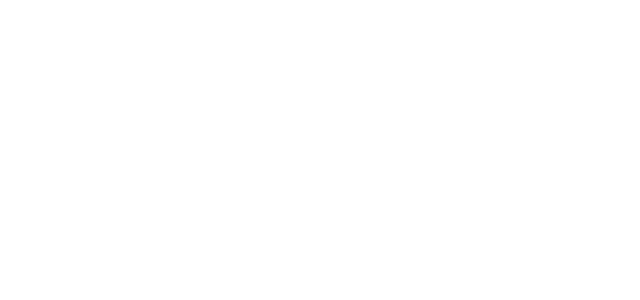
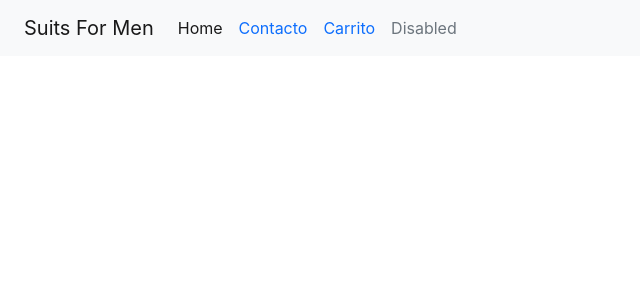
Before and after one commit to HectorMamani18/mytiendamamani, a React (Create React App) app: page / in a window 1280 px wide. Shown: the top 300 px of the page, without its empty margins (0-640 px from the left). Built offline with nearby package versions, Linux system fonts and the light colour scheme.

Commit message:
Navbar funcional

```diff
--- a/package.json
+++ b/package.json
@@ -10,7 +10,8 @@
     "react": "^18.2.0",
     "react-bootstrap": "^2.4.0",
     "react-dom": "^18.2.0",
-    "react-scripts": "^2.1.3",
+    "react-router-dom": "^6.3.0",
+    "react-scripts": "^5.0.1",
     "web-vitals": "^2.1.4"
   },
   "scripts": {
--- a/public/index.html
+++ b/public/index.html
@@ -24,7 +24,15 @@
       work correctly both with client-side routing and a non-root public URL.
       Learn how to configure a non-root public URL by running `npm run build`.
     -->
+    <link
+  rel="stylesheet"
+  href="https://cdn.jsdelivr.net/npm/bootstrap@5.2.0-beta1/dist/css/bootstrap.min.css"
+  integrity="sha384-0evHe/X+R7YkIZDRvuzKMRqM+OrBnVFBL6DOitfPri4tjfHxaWutUpFmBp4vmVor"
+  crossorigin="anonymous"
+/>
     <title>React App</title>
+
+    <link href="https://cdn.jsdelivr.net/npm/bootstrap@5.1.3/dist/css/bootstrap.min.css" rel="stylesheet" integrity="sha384-1BmE4kWBq78iYhFldvKuhfTAU6auU8tT94WrHftjDbrCEXSU1oBoqyl2QvZ6jIW3" crossorigin="anonymous">
   </head>
   <body>
     <noscript>You need to enable JavaScript to run this app.</noscript>
@@ -39,5 +47,6 @@
       To begin the development, run `npm start` or `yarn start`.
       To create a production bundle, use `npm run build` or `yarn build`.
     -->
+    <script src="https://cdn.jsdelivr.net/npm/bootstrap@5.1.3/dist/js/bootstrap.bundle.min.js" integrity="sha384-ka7Sk0Gln4gmtz2MlQnikT1wXgYsOg+OMhuP+IlRH9sENBO0LRn5q+8nbTov4+1p" crossorigin="anonymous"></script>
   </body>
 </html>
--- a/src/App.js
+++ b/src/App.js
@@ -1,10 +1,14 @@
-import logo from './logo.svg';
 import './App.css';
-import './components/Navbar';
+import  {BrowserRouter as Router, Switch, Route}  from 'react-router-dom'
+import Navbar from './components/nav/Navbar'
 
 function App() {
   return (
     <div className="App">
+     <Router>
+      <Navbar/>
+     </Router>
+
 
     </div>
   );
--- a/src/components/Navbar.js
+++ /dev/null
@@ -1,34 +0,0 @@
-import Container from 'react-bootstrap/Container';
-import Nav from 'react-bootstrap/Nav';
-import Navbar from 'react-bootstrap/Navbar';
-import NavDropdown from 'react-bootstrap/NavDropdown';
-
-function BasicExample() {
-  return (
-    <Navbar bg="light" expand="lg">
-      <Container>
-        <Navbar.Brand href="#home">React-Bootstrap</Navbar.Brand>
-        <Navbar.Toggle aria-controls="basic-navbar-nav" />
-        <Navbar.Collapse id="basic-navbar-nav">
-          <Nav className="me-auto">
-            <Nav.Link href="#home">Home</Nav.Link>
-            <Nav.Link href="#link">Link</Nav.Link>
-            <NavDropdown title="Dropdown" id="basic-nav-dropdown">
-              <NavDropdown.Item href="#action/3.1">Action</NavDropdown.Item>
-              <NavDropdown.Item href="#action/3.2">
-                Another action
-              </NavDropdown.Item>
-              <NavDropdown.Item href="#action/3.3">Something</NavDropdown.Item>
-              <NavDropdown.Divider />
-              <NavDropdown.Item href="#action/3.4">
-                Separated link
-              </NavDropdown.Item>
-            </NavDropdown>
-          </Nav>
-        </Navbar.Collapse>
-      </Container>
-    </Navbar>
-  );
-}
-
-export default BasicExample;
--- /dev/null
+++ b/src/components/nav/Navbar.js
@@ -0,0 +1,34 @@
+import React from 'react'
+
+const navbar = () => {
+  return (
+    <div>
+<nav className="navbar navbar-expand-lg bg-light">
+  <div className="container-fluid">
+    <a className="navbar-brand" href="#">Suits For Men</a>
+    <button className="navbar-toggler" type="button" data-bs-toggle="collapse" data-bs-target="#navbarNav" aria-controls="navbarNav" aria-expanded="false" aria-label="Toggle navigation">
+      <span className="navbar-toggler-icon"></span>
+    </button>
+    <div className="collapse navbar-collapse" id="navbarNav">
+      <ul className="navbar-nav">
+        <li className="nav-item">
+          <a className="nav-link active" aria-current="page" href="#">Home</a>
+        </li>
+        <li className="nav-item">
+          <a className="nav-link" href="#">Contacto</a>
+        </li>
+        <li className="nav-item">
+          <a className="nav-link" href="#">Carrito</a>
+        </li>
+        <li className="nav-item">
+          <a className="nav-link disabled">Disabled</a>
+        </li>
+      </ul>
+    </div>
+  </div>
+</nav>
+    </div>
+  )
+}
+
+export default navbar
```
Also changed, not shown: 1 other file (tests, documents, lock files or other folders).
